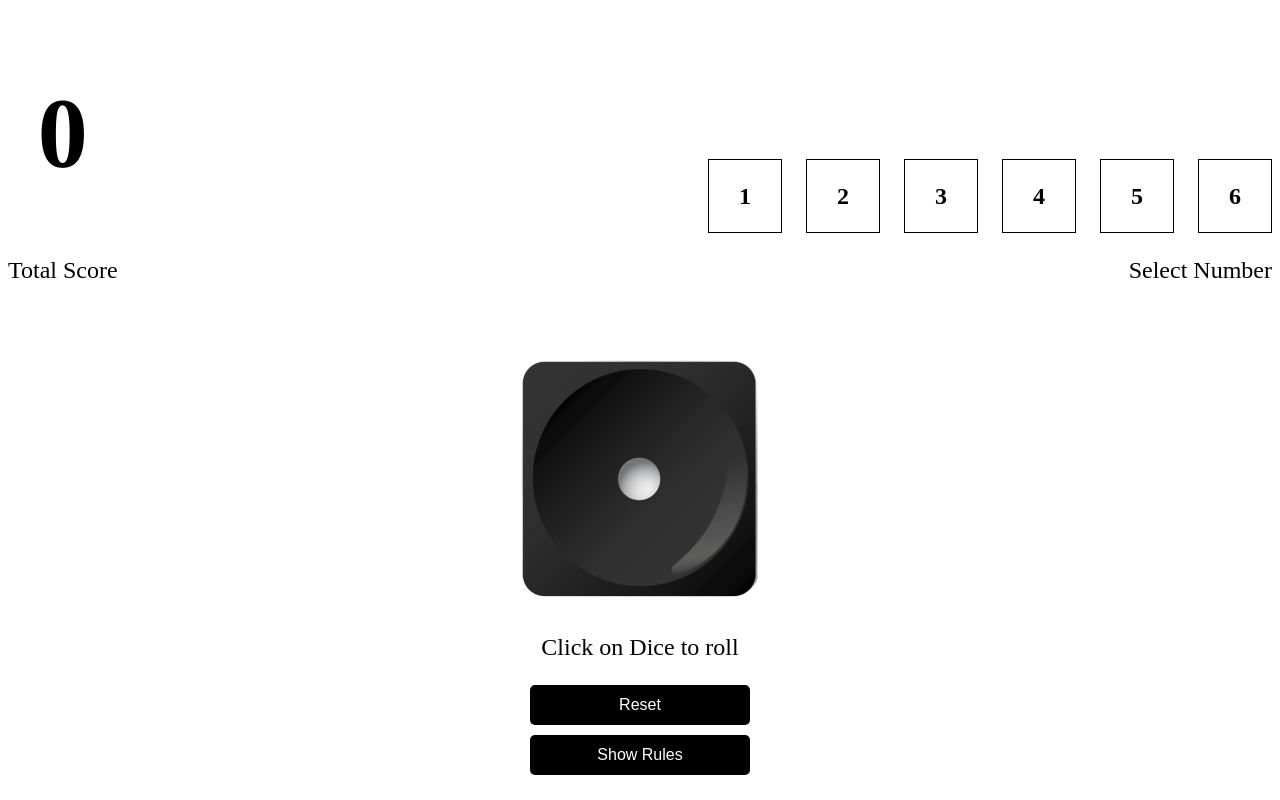
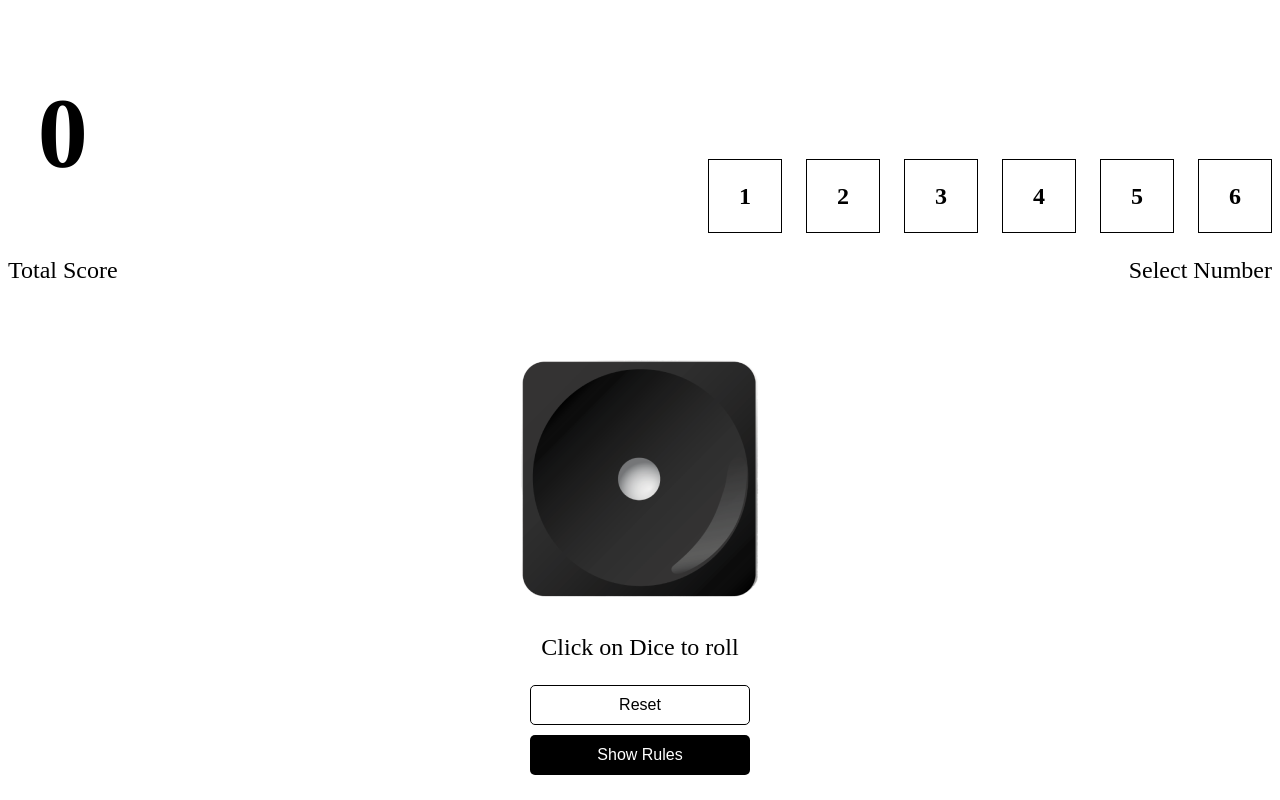
Before and after one commit to sushilthapaIT/React-JS-Projects, a React (Vite) app in the folder Dice-ROll Game/: page / in a window 1280 px wide. Built offline with nearby package versions, Linux system fonts and the light colour scheme.

Commit message:
added the style of button
-- added the style of button in separate file so it can be reused again by importing in another component

```diff
--- a/Dice-ROll Game/src/components/GamePlay.jsx
+++ b/Dice-ROll Game/src/components/GamePlay.jsx
@@ -3,7 +3,7 @@ import NumberSelector from './NumberSelector'
 import styled from 'styled-components'
 import RollDice from './RollDice'
 import { useState } from 'react'
-import { Button } from '../styled/Button'
+import { Button, OutlineButton } from '../styled/Button'
 
 const GamePlay = () => {
 
@@ -14,6 +14,10 @@ const GamePlay = () => {
 
   const generateRandomNumber = (min, max) => {
     return Math.floor(Math.random() * (max - min) + min);
+  }
+
+  const resetScore = () => {
+    setScore(0);
   }
 
   const rollDice = () => {
@@ -46,7 +50,7 @@ const GamePlay = () => {
       </div>
       <RollDice currentDice={currentDice} rollDice={rollDice}/>
       <div className='buttons'>
-        <Button>Reset</Button>
+        <OutlineButton onClick={{resetScore}}>Reset</OutlineButton>
         <Button>Show Rules</Button>
       </div>
     </MainContainer>
--- a/Dice-ROll Game/src/styled/Button.js
+++ b/Dice-ROll Game/src/styled/Button.js
@@ -1,4 +1,4 @@
-import styled from "styled-components"
+import styled from "styled-components";
 
 export const Button = styled.button`
   color: white;
@@ -8,13 +8,23 @@ export const Button = styled.button`
   min-width: 220px;
   border: none;
   font-size: 16px;
+  border: 1px solid transparent;
   cursor: pointer;
-    border: 1px solid transparent;
-
-
-    &:hover{
-        background-color: #f0f0f0;
+  transition: 0.4s background ease-in;
+  &:hover {
+    background-color: white;
     border: 1px solid black;
     color: black;
+    transition: 0.3s background ease-in;
   }
-`
+`;
+export const OutlineButton = styled(Button)`
+  background-color: white;
+  border: 1px solid black;
+  color: black;
+  &:hover {
+    background-color: black;
+    border: 1px solid transparent;
+    color: white;
+  }
+`;
```
Lines whose indentation alone changed are shown as unchanged.
